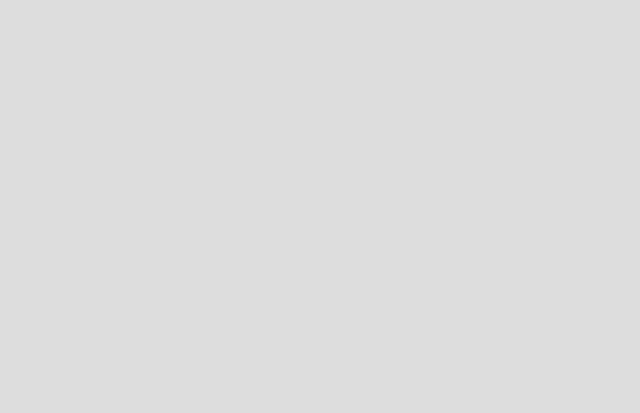
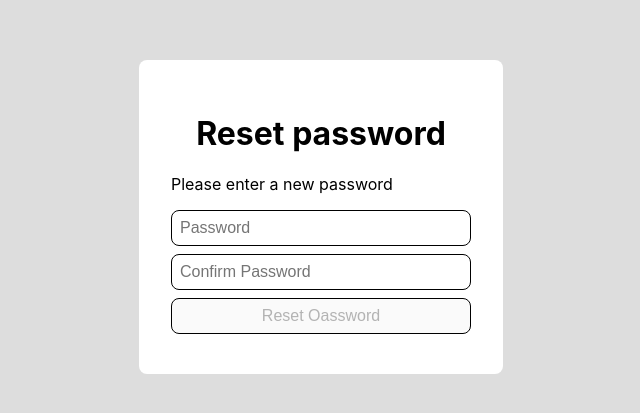
Before and after one commit to mcvetkovic807/react-auth, a React (Vite) app in the folder front-end/: page /reset-password/1 in a window 1280 px wide. Before the commit this address had no page. Shown: the part 183-596 px from the top of the page, without its empty margins (319-959 px from the left). Built offline with nearby package versions, Linux system fonts and the light colour scheme.

Commit message:
03_04b Reset password landing page

```diff
--- a/front-end/src/App.jsx
+++ b/front-end/src/App.jsx
@@ -9,6 +9,7 @@ import { useUser } from './useUser';
 import { PleaseVerifyEmailPage } from "./PleaseVerifyEmailPage";
 import { EmailVerificationLandingPage } from "./EmailVerificationLandingPage";
 import { ForgotPasswordPage } from "./ForgotPasswordPage";
+import {PasswordResetLandingPage} from "./PasswordResetLandingPage";
 
 function App() {
   const user = useUser();
@@ -22,6 +23,7 @@ function App() {
           <Route path="/please-verify" element={<PleaseVerifyEmailPage />} />
           <Route path="/verify-email/:verificationString" element={<EmailVerificationLandingPage />} />
           <Route path="/forgot-password" element={<ForgotPasswordPage />} />
+          <Route path="/reset-password/:passwordResetCode" element={<PasswordResetLandingPage />} />
           <Route element={<PrivateRoute redirectPath="log-in" isAllowed={!!user} />}>
             <Route path="/" element={<UserInfoPage />} />
           </Route>
--- /dev/null
+++ b/front-end/src/PasswordResetFail.jsx
@@ -0,0 +1,15 @@
+import { useNavigate } from 'react-router-dom';
+
+export const PasswordResetFail = () => {
+    const navigate = useNavigate();
+
+    return (
+        <div className="content-container">
+            <h1>Uh oh...</h1>
+            <p>
+                Something went wrong while trying to reset your password.
+            </p>
+            <button onClick={() => navigate('/log-in')}>Back to Log in</button>
+        </div>
+    );
+}
--- /dev/null
+++ b/front-end/src/PasswordResetLandingPage.jsx
@@ -0,0 +1,48 @@
+import { useState } from "react";
+import { useParams } from 'react-router-dom';
+import axios from 'axios';
+import { PasswordResetSuccess } from './PasswordResetSuccess';
+import { PasswordResetFail } from './PasswordResetFail';
+
+export const PasswordResetLandingPage = () => {
+    const [isSuccess, setIsSuccess] = useState(false);
+    const [isFailure, setIsFailure] = useState(false);
+    const [passwordValue, setPasswordValue] = useState('');
+    const [confirmPasswordValue, setConfirmPasswordValue] = useState('');
+    const { passwordResetCode } = useParams();
+
+    const onResetClicked = async () => {
+        try {
+            await axios.put(`/api/users/${passwordResetCode}/reset-password`, { newPassword: passwordValue });
+            setIsSuccess(true);
+        } catch (e) {
+            setIsFailure(true);
+        }
+    }
+
+    if (isFailure) return <PasswordResetFail />;
+    if (isSuccess) return <PasswordResetSuccess />;
+
+    return (
+        <div className="content-container">
+            <h1>Reset password</h1>
+            <p>Please enter a new password</p>
+            <input
+                type="password"
+                value={passwordValue}
+                onChange={(e) => setPasswordValue(e.target.value)}
+                placeholder="Password"
+            />
+            <input
+                type="password"
+                value={confirmPasswordValue}
+                onChange={(e) => setConfirmPasswordValue(e.target.value)}
+                placeholder="Confirm Password"
+            />
+            <button
+                disabled={!passwordValue || !confirmPasswordValue || passwordValue !== confirmPasswordValue}
+                onClick={onResetClicked}
+            >Reset Oassword</button>
+        </div>
+    )
+}
--- /dev/null
+++ b/front-end/src/PasswordResetSuccess.jsx
@@ -0,0 +1,15 @@
+import { useNavigate } from 'react-router-dom';
+
+export const PasswordResetSuccess = () => {
+    const navigate = useNavigate();
+
+    return (
+        <div className="content-container">
+            <h1>Success!</h1>
+            <p>
+                Your password has been reset, now please login with your new password.
+            </p>
+            <button onClick={() => navigate('/log-in')}>Log in</button>
+        </div>
+    );
+}
```
